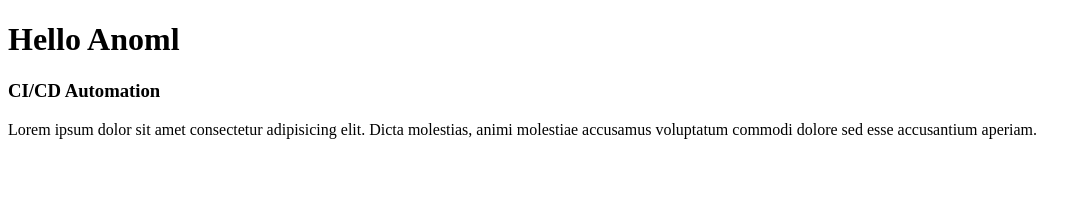
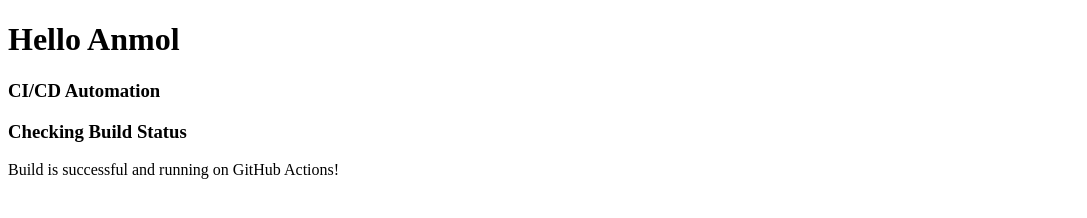
Before and after one commit to anmolhub06/Devops-Vle3, a plain HTML site: page index.html in a window 1280 px wide. Shown: the whole page, without its empty margins (0-1087 px from the left). Drawn offline with Linux system fonts and the light colour scheme.

Commit message:
Update index.html

```diff
--- a/index.html
+++ b/index.html
@@ -6,10 +6,11 @@
     <title>DevOps WebApp</title>
 </head>
 <body>
-    <H1>Hello Anoml</H1>
+    <H1>Hello Anmol</H1>
     <h3>CI/CD Automation</h3>
-    <p>Lorem ipsum dolor sit amet consectetur adipisicing elit. Dicta molestias, animi molestiae accusamus voluptatum
-    commodi dolore sed esse accusantium aperiam.</p>
+    <h3>Checking Build Status</h3>
+
+    <p>Build is successful and running on GitHub Actions!</p>
 
 </body>
 </html>
```
